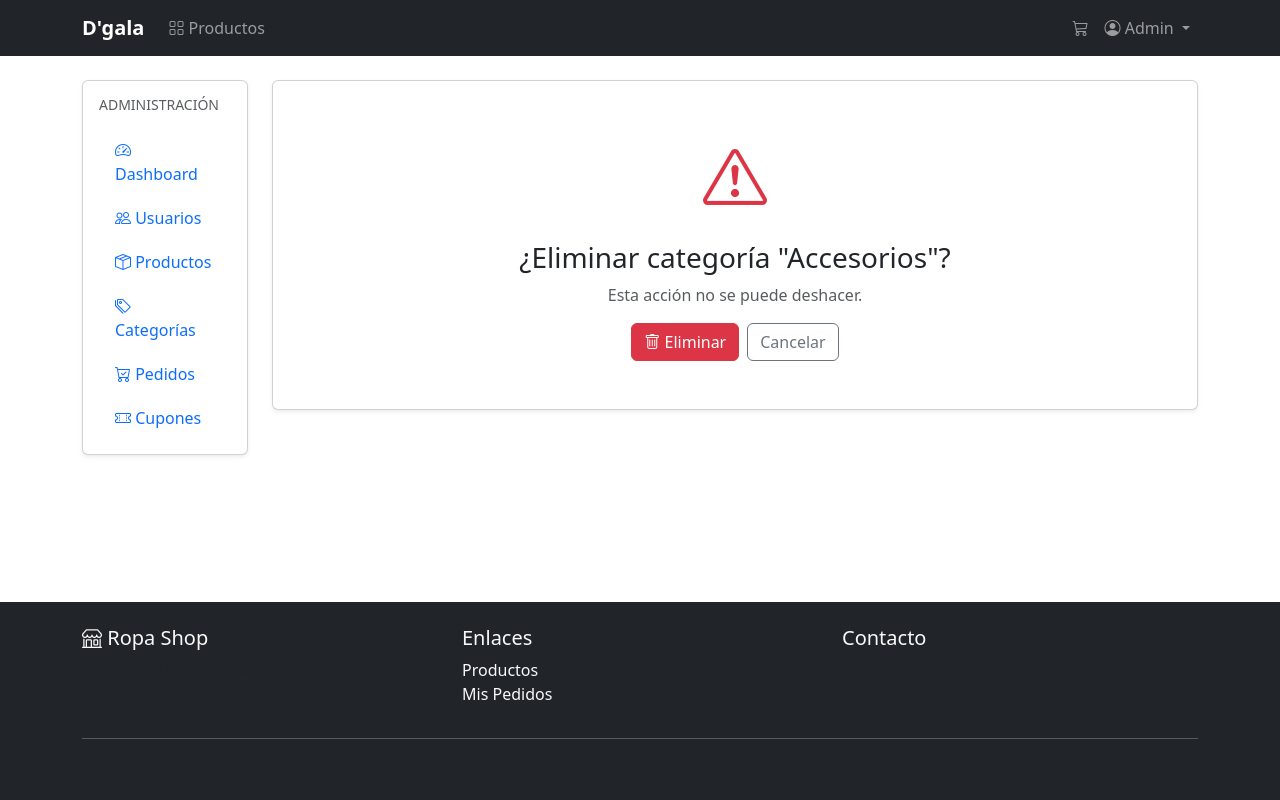
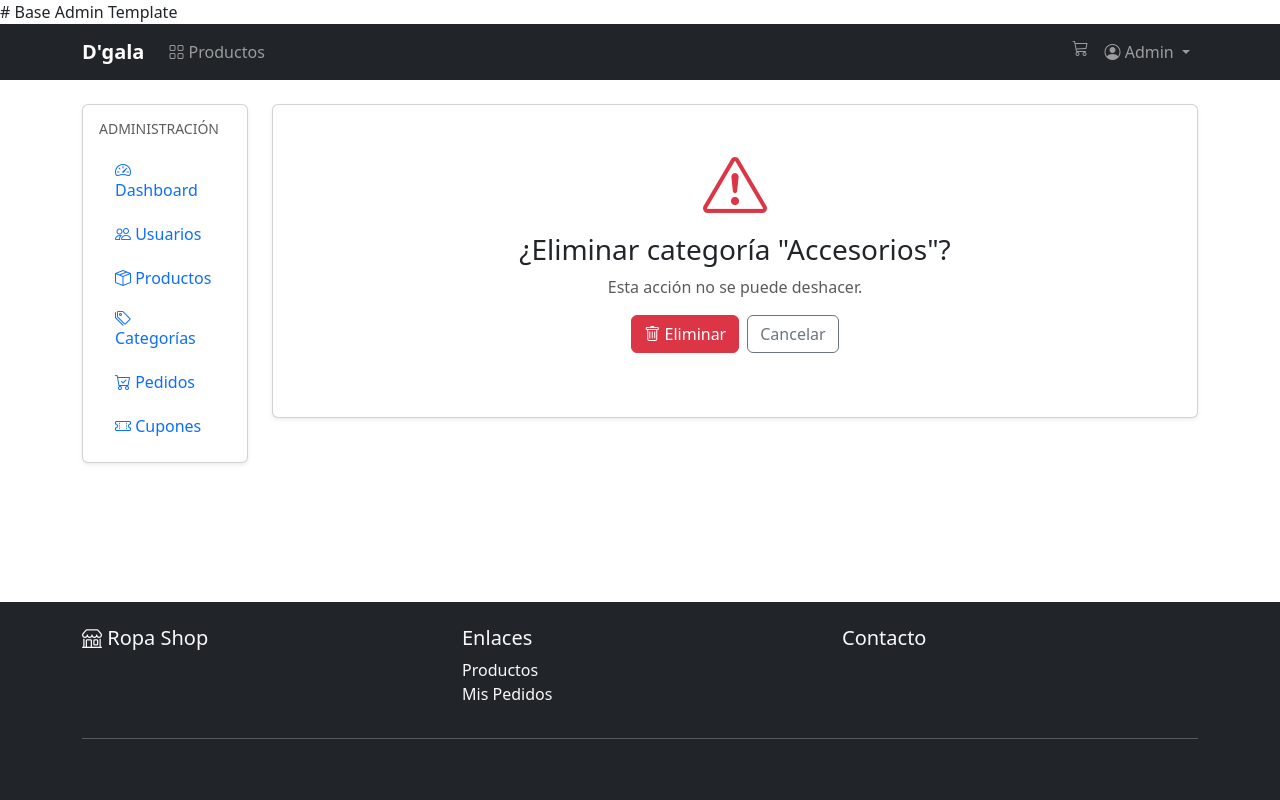
Before and after one commit to Azxino/ecommerce_django, a Django app: page /panel/categorias/5/eliminar/ in a window 1280 px wide. Run offline with Django 5.2, Linux system fonts and the light colour scheme; a user stored in the database is signed in; data comes from the database, SQL or seed files in the repository; some libraries are stand-ins or nearby versions.

Commit message:
Base Admin Template

```diff
--- a/templates/dashboard/base_admin.html
+++ b/templates/dashboard/base_admin.html
@@ -1,7 +1,11 @@
+# Base Admin Template
+
 {% extends 'base.html' %}
+
 {% load static %}
 
 {% block content %}
+
 <div class="row">
     <div class="col-md-3 col-lg-2 mb-4">
         <div class="card shadow-sm">
```
